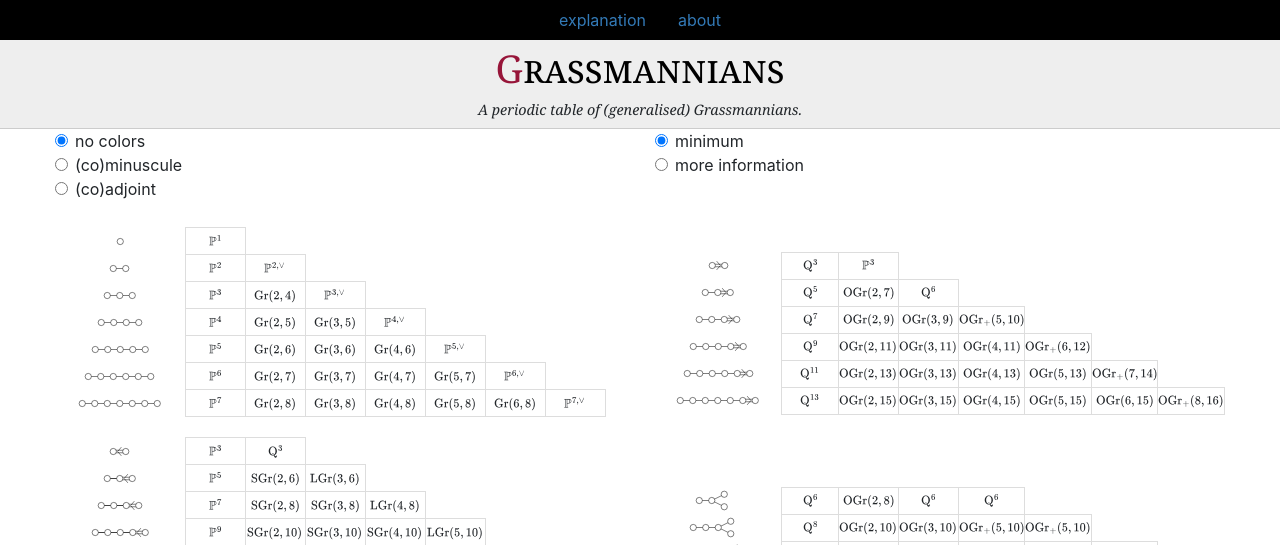
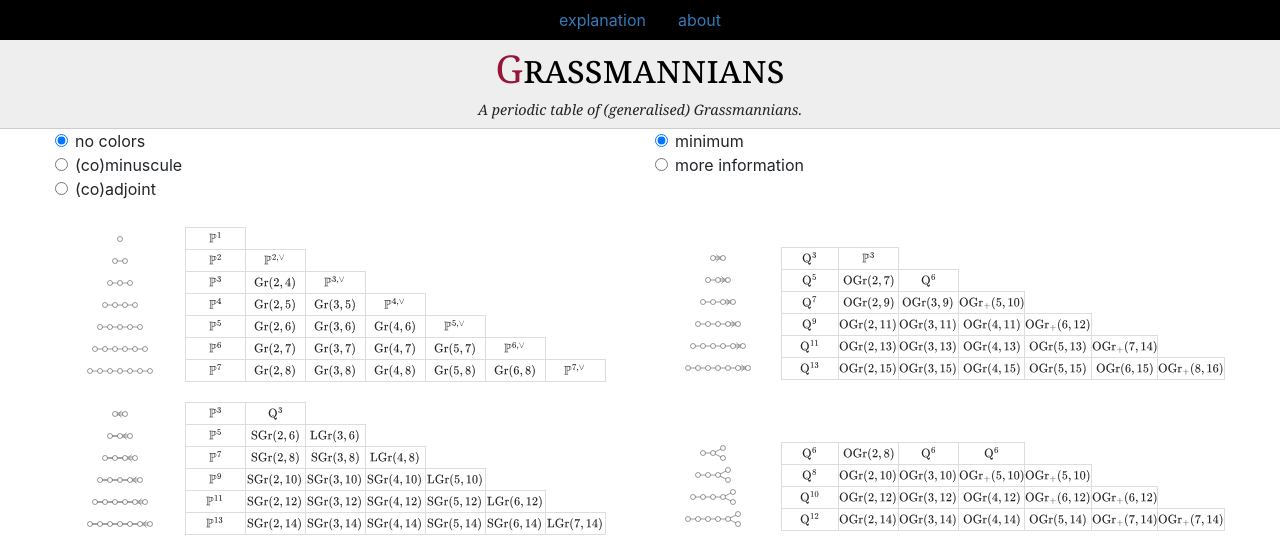
Before and after one commit to pbelmans/grassmannian-info, a Flask app: page / in a window 1280 px wide. Shown: the top 545 px of the page. Run offline with Flask 2, Linux system fonts and the light colour scheme; style sheets or scripts are compiled from the project's sources; some libraries are stand-ins or nearby versions.

Commit message:
Even less vertical space

```diff
--- a/assets/style.scss
+++ b/assets/style.scss
@@ -75,7 +75,7 @@ table.atlas {
   margin: 10px 0;
 
   tr {
-    height: 25px;
+    height: 20px;
   }
 
   th {
@@ -84,7 +84,6 @@ table.atlas {
   }
 
   td.entry {
-    min-height: 25px;
     padding: 0;
     width: 60px;
     overflow: hidden;
--- a/templates/table.html
+++ b/templates/table.html
@@ -1,9 +1,11 @@
 {% extends "page.html" %}
+
+{% block title %}Periodic table{% endblock %}
 
 {% import "entry.html" as entry %}
 
 {% macro dynkin(T, n) %}
-<svg height="25" id="dynkin-{{ T }}{{ n}}" viewBox="-10 -10 {% if T == "E" %}{{ n * 20 - 10 }}{% else %}{{ n * 20 }}{% endif %} 40">
+<svg height="20" id="dynkin-{{ T }}{{ n}}" viewBox="-10 -10 {% if T == "E" %}{{ n * 20 - 10 }}{% else %}{{ n * 20 }}{% endif %} 40">
   <g style="stroke-width:0.8; stroke-linejoin:bevel; stroke-linecap:butt; stroke:black; fill:white">
     {% if T == "A" %}
       <polyline points="0,10 {{ (n - 1) * 20 }},10" />
```
